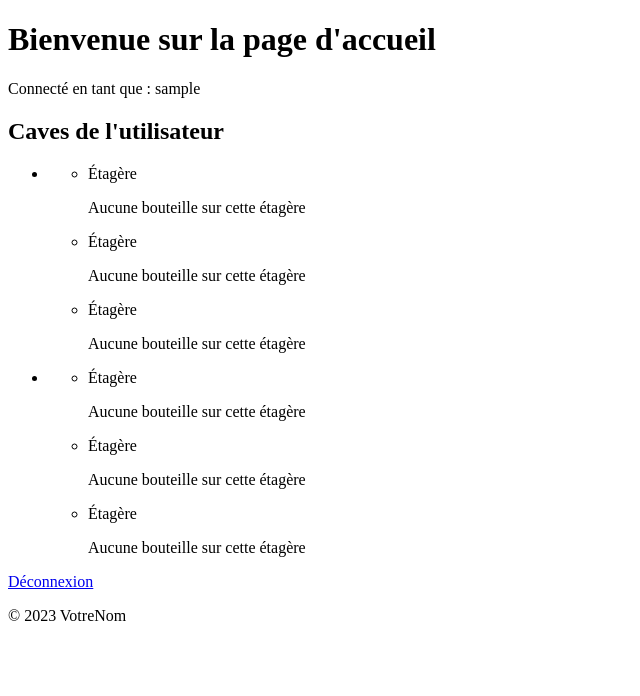
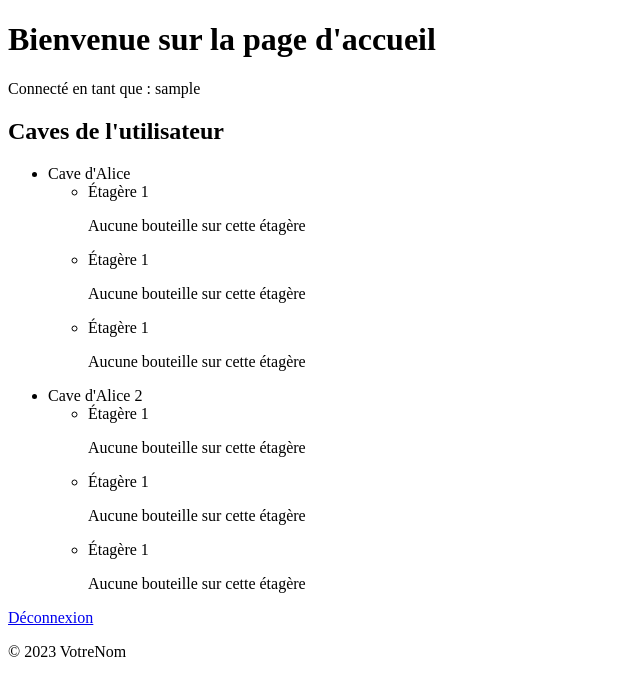
Before and after one commit to VxncentBA/Projet_WEB_ETRS711, a Flask app: page /accueil in a window 1280 px wide. Shown: the top 696 px of the page, without its empty margins (0-640 px from the left). Run offline with Flask 3, Linux system fonts and the light colour scheme; a user stored in the database is signed in; data comes from the database, SQL or seed files in the repository; both versions use the stored data as it was after the commit.

Commit message:
ajout_cave_ok

```diff
--- a/app.py
+++ b/app.py
@@ -167,5 +167,30 @@ def accueil():
     else:
         return redirect(url_for('login'))
 
+
+@app.route('/ajouter_bouteille/<int:id_cave>', methods=['POST'])
+def ajouter_bouteille(id_cave):
+    if 'logged_in' in session and session['logged_in']:
+        if request.method == 'POST':
+            nom_bouteille = request.form['nom_bouteille']
+
+            # Vérifie si la cave appartient à l'utilisateur connecté
+            cave = Cave.recuperer_cave_par_id(id_cave)
+            if cave and cave.proprietaire.id_utilisateur == session['user_id']:
+                # Création de la bouteille
+                # ... (implémentez la création de la bouteille)
+
+                # Ajout de la bouteille à la cave
+                cave.ajouter_bouteille(nouvelle_bouteille)
+
+                flash('Bouteille ajoutée à la cave avec succès!', 'success')
+                return redirect(url_for('accueil'))
+            else:
+                flash('Cette cave n\'appartient pas à cet utilisateur.', 'error')
+                return redirect(url_for('accueil'))
+    else:
+        flash('Vous devez être connecté pour ajouter une bouteille.', 'error')
+        return redirect(url_for('login'))
+
 if __name__ == '__main__':
     app.run(debug=True)
--- a/templates/accueil.html
+++ b/templates/accueil.html
@@ -14,14 +14,14 @@
             <ul>
                 {% for cave in caves_utilisateur %}
                     <li>
-                        {{ cave[1] }} <!-- Cave[1] représente le nom de la cave, adapte selon ta structure de données -->
+                        {{ cave.nom_cave }} <!-- Utilisation des attributs d'objet -->
                         <ul>
-                            {% for etagere in cave['etageres'] %}
-                                <li>Étagère {{ etagere[1] }} <!-- Adaptation selon la structure de données, etagere[1] représente le numéro de l'étagère -->
-                                    {% if etagere['bouteilles'] %}
+                            {% for etagere in cave.etageres %}
+                                <li>Étagère {{ etagere.numero }} <!-- Utilisation des attributs d'objet -->
+                                    {% if etagere.bouteilles %}
                                         <ul>
-                                            {% for bouteille in etagere['bouteilles'] %}
-                                                <li>{{ bouteille[2] }}</li> <!-- Adaptation selon la structure de données, bouteille[2] représente le nom de la bouteille -->
+                                            {% for bouteille in etagere.bouteilles %}
+                                                <li>{{ bouteille.nom }}</li> <!-- Utilisation des attributs d'objet -->
                                             {% endfor %}
                                         </ul>
                                     {% else %}
```
Also changed, not shown: ma_base_de_donnees.db.
